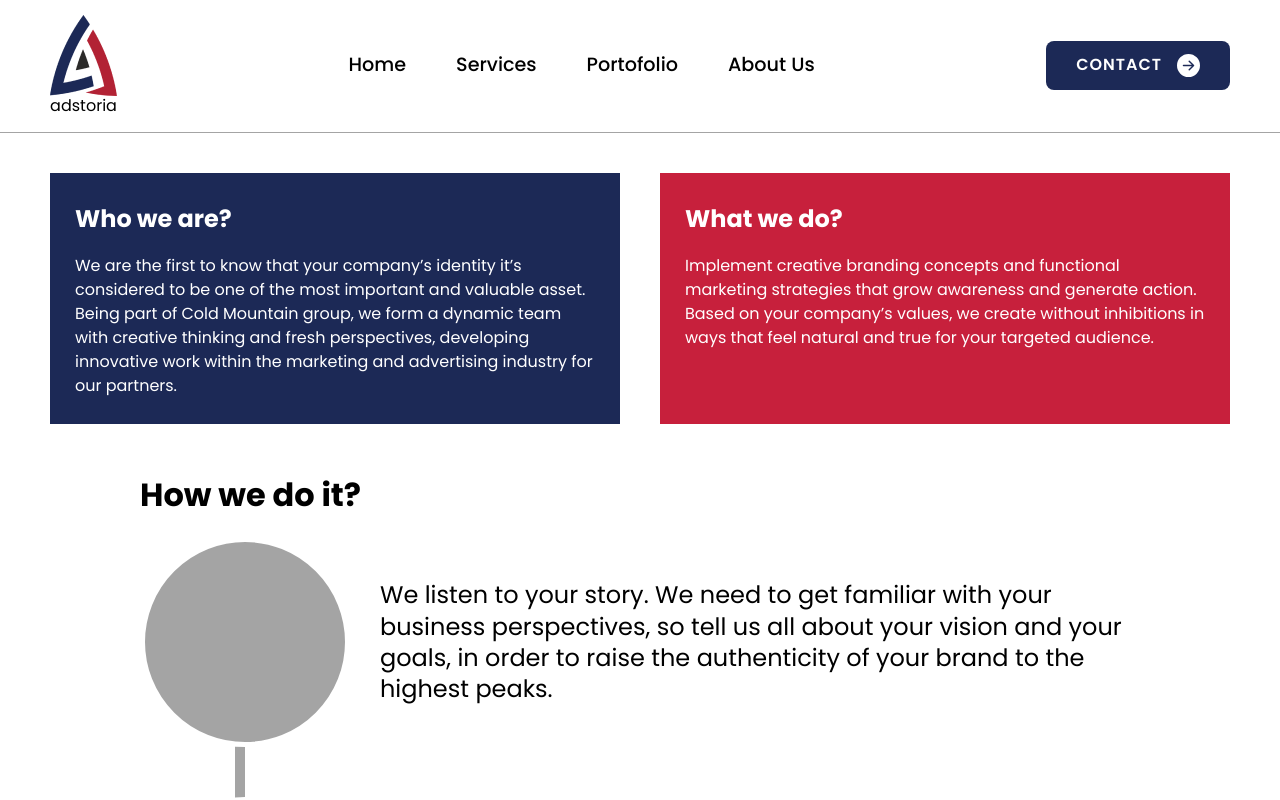
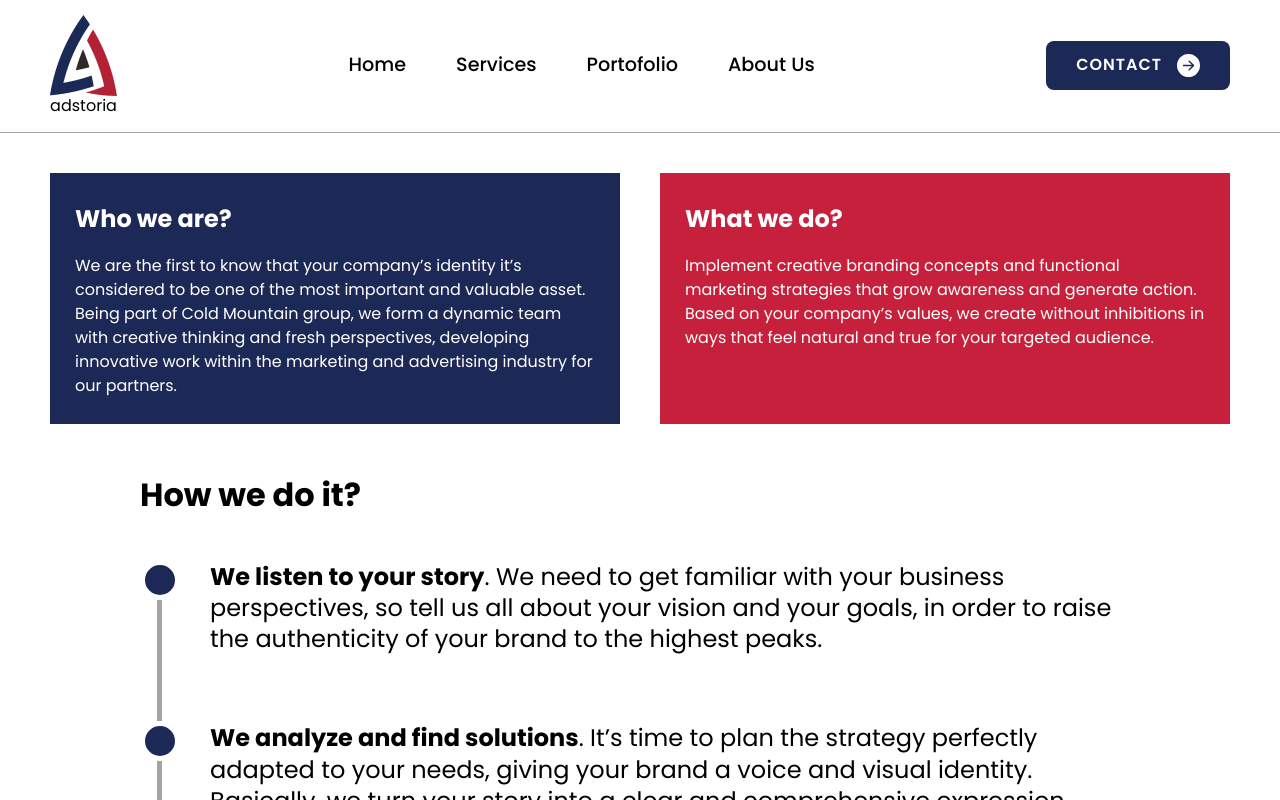
Before and after one commit to amar23456/adstoriav2, a React (Create React App) app: page /about-us in a window 1280 px wide. Shown: the top 800 px of the page. Built offline with nearby package versions, Linux system fonts and the light colour scheme.

Commit message:
timeline

```diff
--- a/src/assets/styles/_global.scss
+++ b/src/assets/styles/_global.scss
@@ -198,37 +198,47 @@
 
         &--step {
             display: flex;
-            align-items: center;
             gap: 30px;
-            margin-bottom: 50px;
+            margin-bottom:20px;
 
             P {
                 flex: 1;
                 font-size: 1.5rem;
+
+                span {
+                    font-weight: 700;
+                }
             }
 
             h3 {
                 font-size: 2.1rem;
             }
 
+            h1 {
+                font-size: 4rem;
+            }
+
             &--image {
-                background: $gray;
-                width: 200px;
-                height: 200px;
+                background: $main;
+                width: 30px;
+                height: 30px;
                 border-radius: 50%;
                 border: 5px solid $white;
                 position: relative;
+                margin-top: 23px;
 
                     &::before {
                         content: '';
-                        width: 10px;
+                        width: 5px;
                         height: 200px;
                         background: $gray;
                         position: absolute;
-                        left: calc(50% - 10px);
-                        top: 100px;
+                        left: calc(50% - 3px);
+                        top: 20px;
                         z-index: -5;
-                    }
+                }
+
+
             }
         }
     }
--- a/src/pages/About.js
+++ b/src/pages/About.js
@@ -49,7 +49,7 @@
                         <div className="main_about--content--step--image">
                         </div>
 
-                        <h3>We launch! Now your brand is ready to be seen, chosen and remembered.</h3>
+                        <p><span>We launch! Now your brand is ready to be seen, chosen and remembered!</span></p>
                     </div>
 
 
--- a/src/style.css
+++ b/src/style.css
@@ -1081,11 +1081,8 @@
   display: -webkit-box;
   display: -ms-flexbox;
   display: flex;
-  -webkit-box-align: center;
-      -ms-flex-align: center;
-          align-items: center;
   gap: 30px;
-  margin-bottom: 50px;
+  margin-bottom: 20px;
 }
 
 .main_about--content--step P {
@@ -1095,27 +1092,36 @@
   font-size: 1.5rem;
 }
 
+.main_about--content--step P span {
+  font-weight: 700;
+}
+
 .main_about--content--step h3 {
   font-size: 2.1rem;
 }
 
+.main_about--content--step h1 {
+  font-size: 4rem;
+}
+
 .main_about--content--step--image {
-  background: #A4A4A4;
-  width: 200px;
-  height: 200px;
+  background: #1C2956;
+  width: 30px;
+  height: 30px;
   border-radius: 50%;
   border: 5px solid #ffffff;
   position: relative;
+  margin-top: 23px;
 }
 
 .main_about--content--step--image::before {
   content: '';
-  width: 10px;
+  width: 5px;
   height: 200px;
   background: #A4A4A4;
   position: absolute;
-  left: calc(50% - 10px);
-  top: 100px;
+  left: calc(50% - 3px);
+  top: 20px;
   z-index: -5;
 }
 
```
Also changed, not shown: 1 other file (tests, documents, lock files or other folders).
